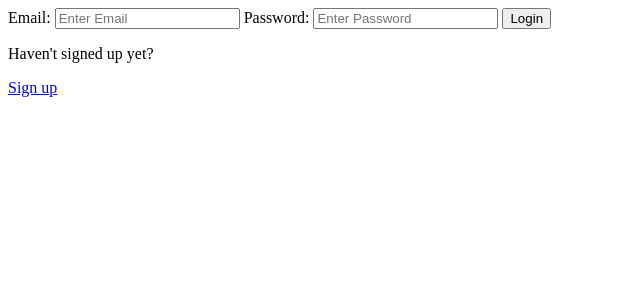
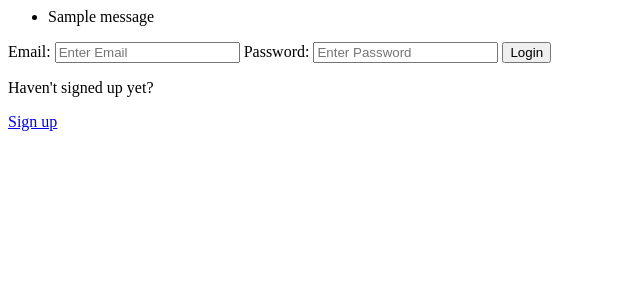
Before and after one commit to cliftonfelix/AirHDB, a Django app: page / in a window 1280 px wide. Shown: the top 300 px of the page, without its empty margins (0-640 px from the left). Run offline with Django 3.2, Linux system fonts and the light colour scheme; tables that the repository leaves empty hold one stand-in row (values such as "Sample post"); one stand-in notice (Sample message) is shown.

Commit message:
Update login.html

```diff
--- a/app/templates/app/login.html
+++ b/app/templates/app/login.html
@@ -1,4 +1,12 @@
-{% block content %}
+<body>
+    {% if messages %}
+    <ul class="messages">
+        {% for message in messages %}
+        <li>{{ message }}</li>
+        {% endfor %}
+    </ul>
+    {% endif %}
+    </body>
 <div>
     <form method = "POST" action = "">
         {% csrf_token %}
@@ -13,4 +21,3 @@
 
     </form>
 </div>
-{% endblock %}
```
